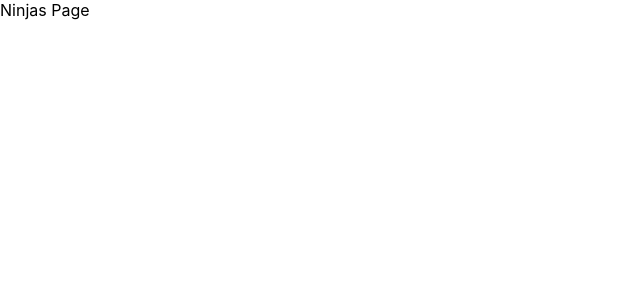
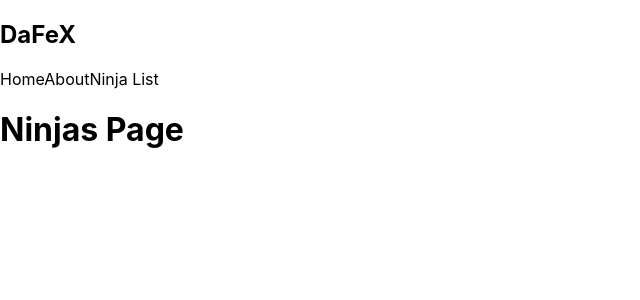
Before and after one commit to dafex301/learn-next-js, a Next.js app: page /ninjas in a window 1280 px wide. Shown: the top 300 px of the page, without its empty margins (0-640 px from the left). Built offline with nearby package versions, Linux system fonts and the light colour scheme.

Commit message:
Making links in navbar and homepage

```diff
--- a/components/Navbar.js
+++ b/components/Navbar.js
@@ -1,14 +1,15 @@
+import Link from 'next/link'
+
 const Navbar = () => {
     return (
         <nav>
             <div className="logo">
                 <h1>DaFeX</h1>
             </div>
-            <a>Home</a>
-            <a>About</a>
-            <a>Ninja List</a>
+            <Link href="/"><a>Home</a></Link>
+            <Link href="/"><a>About</a></Link>
+            <Link href="/ninjas"><a>Ninja List</a></Link>
         </nav>
     );
 }
-
 export default Navbar;
--- a/pages/index.js
+++ b/pages/index.js
@@ -1,6 +1,7 @@
 import Footer from '../components/Footer'
 import Navbar from '../components/Navbar'
 import styles from '../styles/Home.module.css'
+import Link from 'next/link'
 
 export default function Home() {
   return (
@@ -10,6 +11,7 @@ export default function Home() {
         <h1>Homepage</h1>
         <p>Lorem, ipsum dolor sit amet consectetur adipisicing elit. Provident earum, nisi nesciunt officia maxime quidem at tempore minus qui laboriosam!</p>
         <p>Lorem ipsum, dolor sit amet consectetur adipisicing elit. Itaque, maxime.</p>
+        <Link href="/ninjas"><a>See Ninjas List</a></Link>
       </div>
       <Footer />
     </div>
--- a/pages/ninjas/index.js
+++ b/pages/ninjas/index.js
@@ -1,6 +1,11 @@
+import Navbar from "../../components/Navbar";
+
 const Ninjas = () => {
     return (
-        <div>Ninjas Page</div>
+        <div>
+            <Navbar />
+            <h1>Ninjas Page</h1>
+        </div>
     );
 }
 
```
